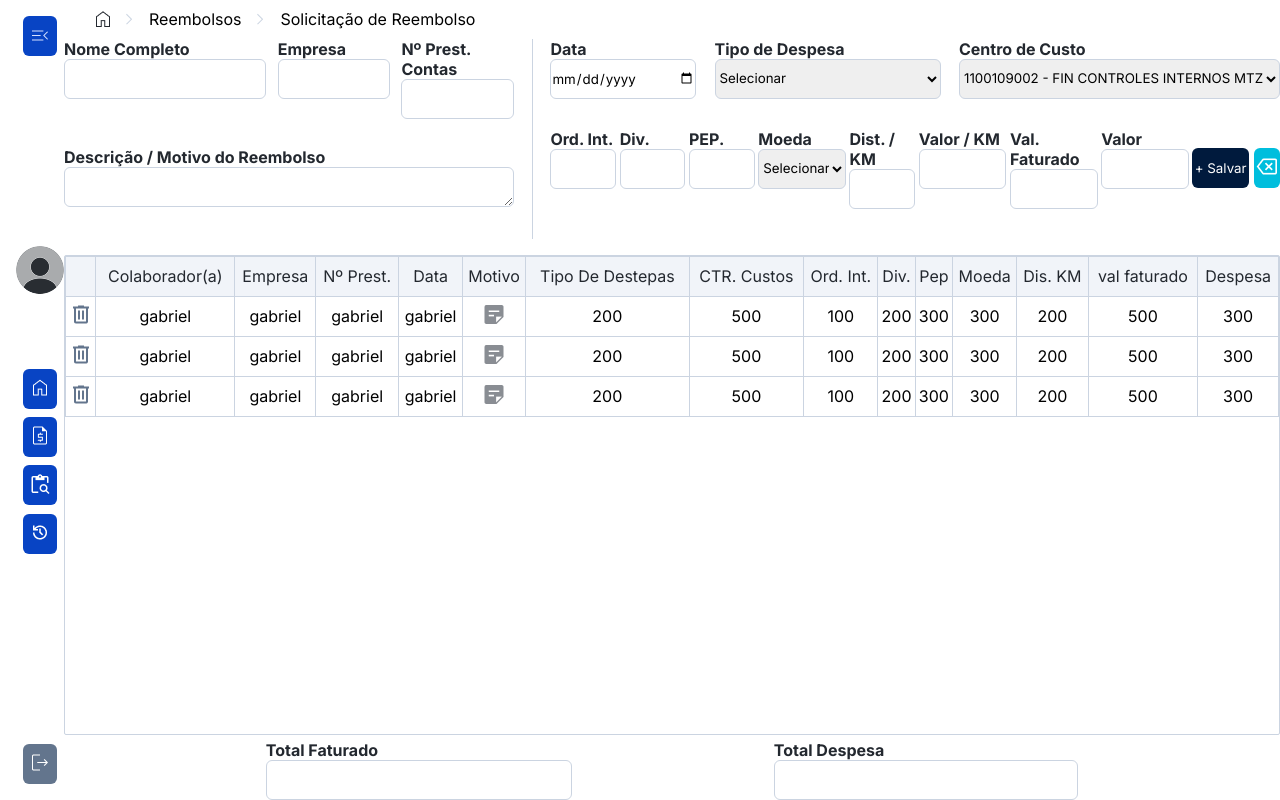
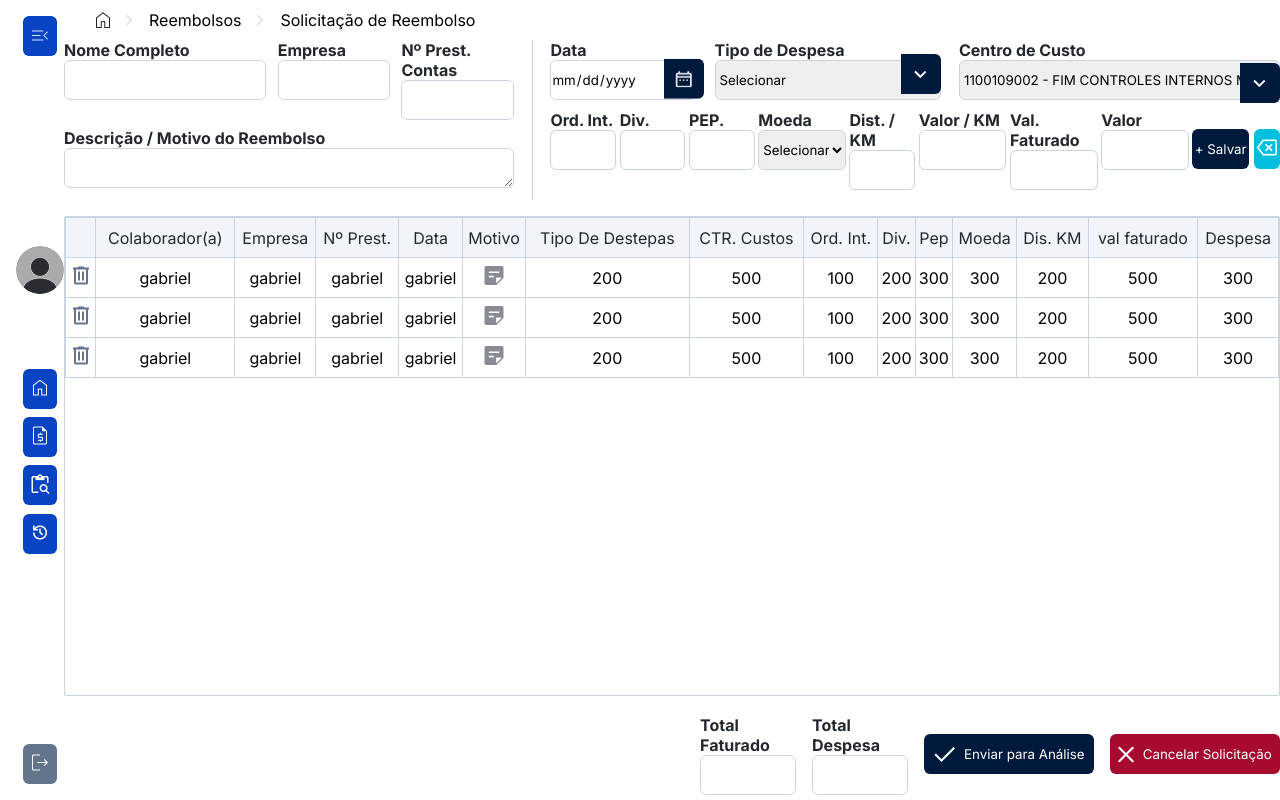
Before and after one commit to Gabrielsvdata/Sispar-Frontend, a React (Vite) app: page /solicitacao in a window 1280 px wide. Built offline with nearby package versions, Linux system fonts and the light colour scheme.

Commit message:
finalização de TODAS as estilizações da tela de reembolso

```diff
--- a/src/components/Login/Login.jsx
+++ b/src/components/Login/Login.jsx
@@ -27,7 +27,7 @@ function Login() {
 
                     <a href="">Esqueci minha senha</a>
 
-                    <div className={styles.boxButton}>
+                    <div>
                         <button onClick={irParaReembolsos} className={styles.buttonEntrar}>Entrar</button>
                         <button className={styles.buttonCriar}>Criar conta</button>
                     </div>
--- a/src/components/Login/Login.module.scss
+++ b/src/components/Login/Login.module.scss
@@ -52,13 +52,18 @@
     height: 20vh;
 
     input {
-
-        width: 47vh;
-        height: 5vh;
+        width: 80%;
         border-radius: 6px;
         border: 1px solid #f1f4f9;
         margin-bottom: 0.5vh;
+    }
+    input::placeholder{
+    color: rgba(0, 0, 0, 0.5); // Cor padrão (preto com 50% de opacidade)
+    transition: color 0.3s ease-in-out; // Efeito suave na transição
+    }
 
+    input:hover::placeholder{
+        color: #fff; //QUando passar o mouse, ele apaga
     }
 
     input:hover {
--- a/src/components/reembolsos/Reembolsos.module.scss
+++ b/src/components/reembolsos/Reembolsos.module.scss
@@ -23,7 +23,7 @@ header {
 }
 
 .mainReembolsos {
-
+    //border: solid;
     display: flex;
     flex-direction: column;
     align-items: center;
@@ -44,6 +44,16 @@ header {
     height: 20vh;
     width: 60%;
     margin-top: 3rem;
+
+    article:hover {
+        border-color: #23282f;
+    }
+
+    //primeiro e segundo px: profundade, terceito px: esmaecimento, o quanto px: profundidade
+    article:focus {
+        border-color: #fff;
+        box-shadow: 00px 0px 5px 1px #cbd4E1;
+        }
 
 }
 
--- a/src/components/solicitacao/Solicitacao.jsx
+++ b/src/components/solicitacao/Solicitacao.jsx
@@ -56,10 +56,10 @@ function Solicitacao() {
             </div>
 
             <div className={styles.barraVertical}></div>
-
             <div className={styles.grupo2}>
               <div className={styles.inputData}>
                 <label htmlFor="">Data</label>
+                <img className={styles.imgData}src={Calendario} alt="" />
                 <input type="date" name="" id="" />
 
 
@@ -67,6 +67,7 @@ function Solicitacao() {
 
               <div className={styles.tipoDeDespesa}>
                 <label htmlFor=""> Tipo de Despesa </label>
+                <img className={styles.imgDespesa} src={setaBaixo} alt="" />
 
                 <select name="" id="">
                   <option value=""> Selecionar</option>
@@ -82,9 +83,10 @@ function Solicitacao() {
 
               <div className={styles.centroDeCusto}>
                 <label htmlFor="">Centro de Custo</label>
+                <img className={styles.imgCustos}src={setaBaixo} alt="" />
                 <select name="" id="">
                   <option value="">
-                    1100109002 - FIN CONTROLES INTERNOS MTZ
+                    1100109002 - FIM CONTROLES INTERNOS MTZ
                   </option>
                   <option value="">
                     1100110002 - FIN VICE-PRESIDENCIA FINANCAS MTZ
@@ -248,14 +250,28 @@ function Solicitacao() {
           </div>
         </main>
         <footer className={styles.containerFooter}>
-            <div className={styles.inputFaturado}>
+            <div className={styles.inputFooterFaturado}>
                 <label htmlFor="">Total Faturado</label>
                 <input type="text" />
             </div>
-            <div className={styles.footerDespesa}>
+            <div className={styles.inputFooterDespesa}>
                 <label htmlFor="">Total Despesa</label>
                 <input type="text" />
-              </div>
+            </div>
+
+            <div>
+              <button className={styles.buttonCheck}>
+                <img src={Check} alt="" />
+                <p>Enviar para Análise</p>
+              </button>
+            </div>
+
+            <div>
+              <button className={styles.buttonX}>
+                <img src={IconeX} alt="" />
+                <p>Cancelar Solicitação</p>
+              </button>
+            </div>
 
             </footer>
       </div>
--- a/src/components/solicitacao/Solicitacao.module.scss
+++ b/src/components/solicitacao/Solicitacao.module.scss
@@ -13,7 +13,7 @@
   height: 5%;
   display: flex;
   justify-content: flex-start;
-  // border: solid;
+  //border: solid;
 }
 
 .mainSolicitacao {
@@ -28,6 +28,16 @@
   display: flex;
   justify-content: space-between;
 }
+
+ /*  input:hover {
+        border-color: #23282f;
+    }
+
+    //primeiro e segundo px: profundade, terceito px: esmaecimento, o quanto px: profundidade
+    input:focus {
+        border-color: #fff;
+        box-shadow: 00px 0px 5px 1px #cbd4E1;
+        }*/
 
 // estilização input/label/textarea
 
@@ -44,13 +54,25 @@ textarea {
   border: solid #cbd4e1 0.8px;
   height: 5vh;
   width: 100%;
+
+  &:hover {
+    border-color: #23282f;
+}
+
+//primeiro e segundo px: profundade, terceito px: esmaecimento, o quanto px: profundidade
+  &:focus {
+    border-color: #fff;
+    box-shadow: 00px 0px 5px 1px #cbd4E1;
+    }
+
+
 }
 
 //estilização grupo1
 .grupo1 {
-  // border: solid yellow;
+  //border: solid yellow;
   width: 37%;
-  height: 25vh;
+  height: 20vh;
   display: flex;
   justify-content: space-between;
   //align-items: center;
@@ -73,12 +95,14 @@ textarea {
   width: 100%;
 }
 
+
+
 //Barra vertical
 
 .barraVertical {
   // border: solid red;
   background-color: #cbd4e1;
-  height: 25vh;
+  height: 20vh;
   width: 0.1vw;
   display: flex;
 }
@@ -88,9 +112,9 @@ textarea {
 
 .grupo2 {
 
-  // border: solid red;
+  //border: solid red;
   width: 60%;
-  height: 25vh;
+  height: 20vh;
   display: flex;
   justify-content: space-between;
   flex-wrap: wrap;
@@ -100,24 +124,56 @@ textarea {
 .inputData {
   //border: solid;
   width: 20%;
-
 }
 
+.imgData {
+  background-color: #001a3d;
+  position: absolute;
+  margin-top: -1px;
+  right: 45%;
+  top: 7.90%;
+  transform: translateY(-8%);
+  padding: 0.72rem;
+  border-top-right-radius: 6px;
+  border-bottom-right-radius: 6px;
+}
 
-.imgData {
-  width: 28%;
-  border: solid;
-  align-items: end;
-}
 
 .tipoDeDespesa {
   //border: solid;
   width: 31%;
+  position: relative; /* Adiciona esta linha */
 }
+
+.imgDespesa {
+  background-color: #001a3d;
+  position: absolute;
+  margin-top: -1px;
+  right: 0;
+  top: 50%;
+  transform: translateY(-50%);
+  padding: 0.72rem;
+  border-top-right-radius: 6px;
+  border-bottom-right-radius: 6px;
+}
+
+
 
 .centroDeCusto {
   // border: solid;
   width: 44%;
+}
+
+.imgCustos {
+  background-color: #001a3d;
+  position: absolute;
+  margin-top: -1px;
+  right: 0;
+  top: 50%;
+  transform: translateY(-21rem);
+  padding: 0.72rem;
+  border-top-right-radius: 6px;
+  border-bottom-right-radius: 6px;
 }
 
 .ordem,
@@ -192,11 +248,39 @@ td {
 
 .containerFooter{
   width: 100%;
- // border: solid;
+  height: 7.5vh;
+  align-items: center;
+  //border: solid;
   display: flex;
+  justify-content:  flex-end;
+  gap: 1rem;
+  margin-top: -3rem;
+
+}
+.inputFooterFaturado,
+.inputFooterDespesa{
+  //border: solid;
+  width: 7.5vw;
+  height: 6.85vh;
+}
+
+.buttonCheck,
+.buttonX{
+  //border: solid;
   justify-content: space-evenly;
+  align-items: center;
+  display: flex;
+  width: 13.28vw;
+  height: 5.0vh;
+  margin-top: 1.5rem;
+}
 
-  .inputFaturado{
-    border: solidd;
-  }
+.buttonCheck{
+  color: #FFFF;
+  background-color: #001a3d;
 }
+
+.buttonX{
+  color: #FFFF;
+  background-color: #a60b2f;
+}
```
